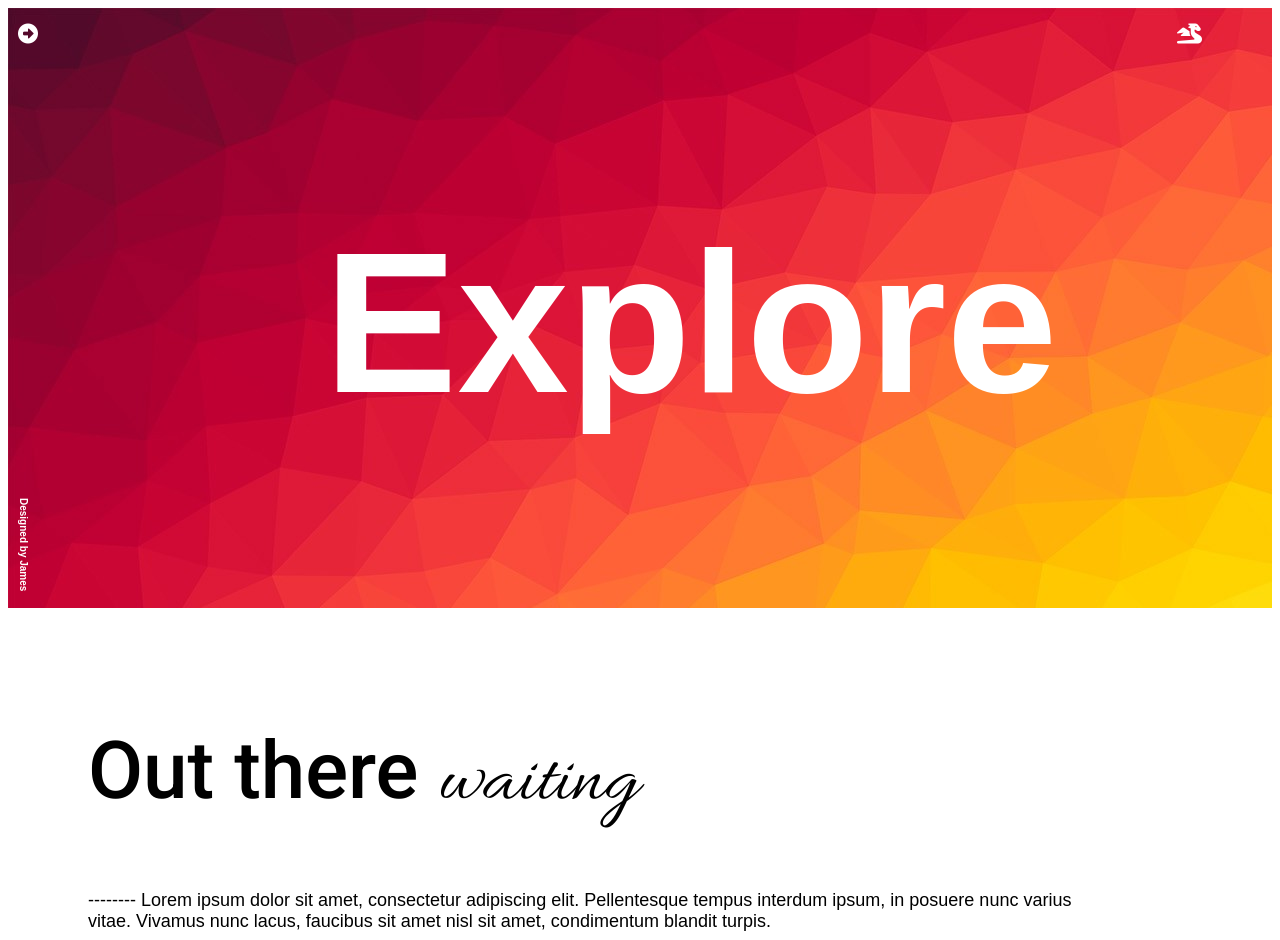
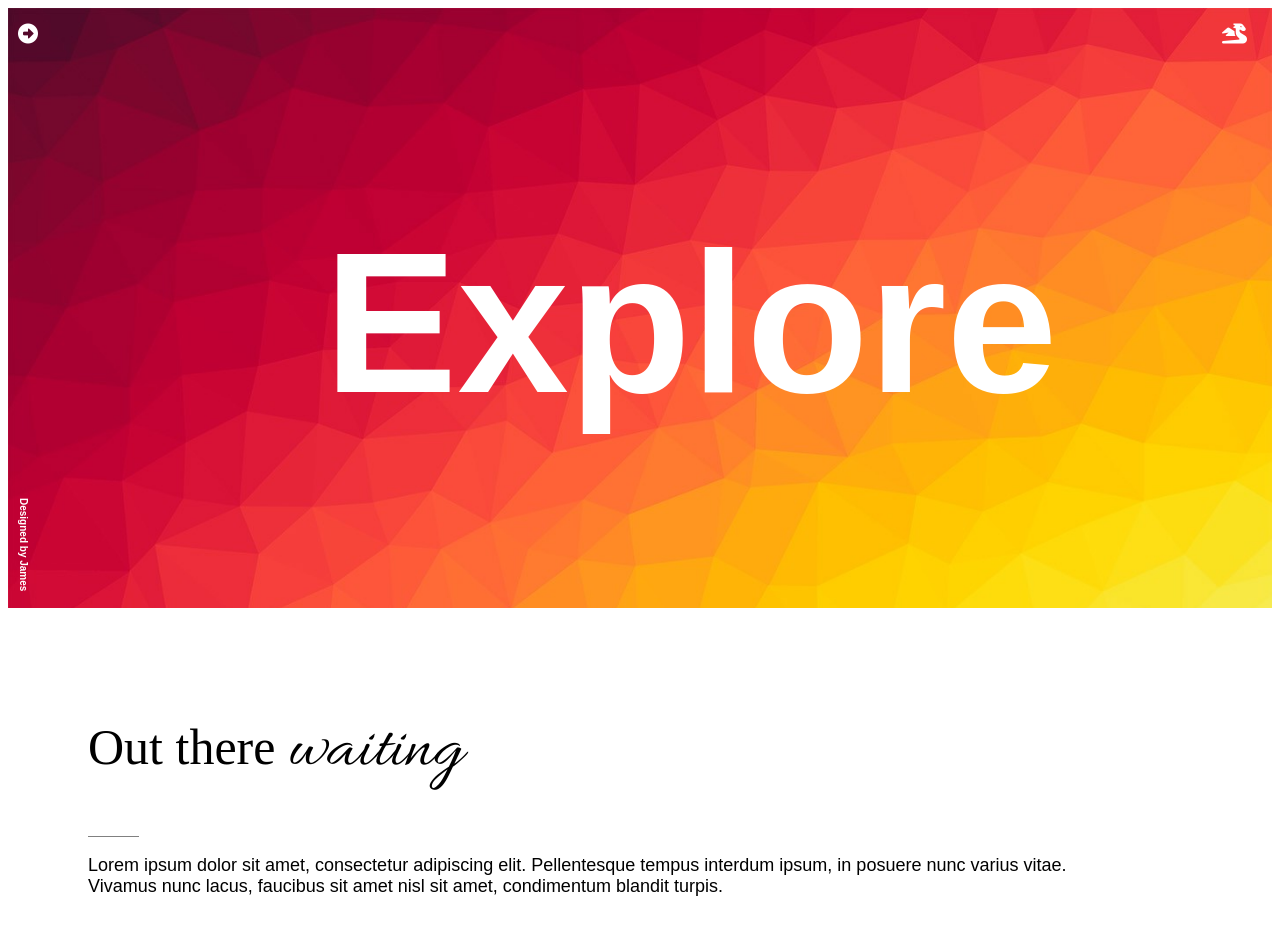
Before and after one commit to jimbowbow001/test_james, a plain HTML site: page index.html in a window 1280 px wide. After the commit the page ends 915 px from the top, so only its background shows below. Drawn offline with Linux system fonts and the light colour scheme.

Commit message:
correction

```diff
--- a/index.html
+++ b/index.html
@@ -1,6 +1,8 @@
 <!DOCTYPE html>
 <html>
   <title>Pagina Prueba</title>
+
+  <head>
     <link rel="stylesheet" href="styles.css" />
     <link
       href="https://fonts.googleapis.com/css2?family=Roboto:wght@300;500;900&display=swap"
@@ -19,7 +21,7 @@
       href="https://cdnjs.cloudflare.com/ajax/libs/font-awesome/4.7.0/css/font-awesome.min.css"
     />
     <script src="https://kit.fontawesome.com/a076d05399.js"></script>
-  <head> </head>
+  </head>
   <body>
     <div class="container">
       <div class="middle textw">
@@ -30,35 +32,39 @@
       </div>
       <div class="topleft textw">
         <p class="text3">
-          <i
-            class="fas fa-arrow-alt-circle-right"
-            style="font-size: 20px; color: white;"
-          ></i>
+          <i class="fas fa-arrow-alt-circle-right"></i>
         </p>
       </div>
       <div class="topright textw">
         <p class="text4">
-          <i class="fas fa-dragon" style="font-size: 20px; color: white;"></i>
+          <i class="fas fa-dragon"></i>
         </p>
       </div>
     </div>
     <div class="inside">
       <div class="maintext">
-        <p>
-          <span style="font-size: 80px; font-family: roboto;">
+        <span style="font-size: 50px; font-family: merryweather;">
           Out there
-            <span style="font-family: allura;">waiting </span></span
+          <span style="font-family: allura; font-size: 70px;"
+            >waiting
+          </span></span
         >
-        </p>
+
         <div class="textint">
-          <span
-            style="font-size: 18px; font-family: Arial, Helvetica, sans-serif;"
+          <div class="line"></div>
+          <div class="textint2">
+            <p
+              style="
+                font-size: 18px;
+                font-family: Arial, Helvetica, sans-serif;
+              "
             >
-            -------- Lorem ipsum dolor sit amet, consectetur adipiscing elit.
+              Lorem ipsum dolor sit amet, consectetur adipiscing elit.
               Pellentesque tempus interdum ipsum, in posuere nunc varius vitae.
               Vivamus nunc lacus, faucibus sit amet nisl sit amet, condimentum
               blandit turpis.
-          </span>
+            </p>
+          </div>
         </div>
       </div>
     </div>
--- a/styles.css
+++ b/styles.css
@@ -1,9 +1,9 @@
 .container {
   position: relative;
-  background-image: url(/img/bg.jpg);
+  background: url(/img/bg.jpg) no-repeat;
   width: 100%;
   height: 600px;
-  background-repeat: no-repeat;
+  background-size: cover;
 }
 .middle {
   position: absolute;
@@ -35,7 +35,7 @@
 }
 .topright {
   position: absolute;
-  right: 70px;
+  right: 25px;
   top: 0;
 }
 .inside {
@@ -48,3 +48,11 @@
 }
 .maintext {
 }
+.line {
+  border-bottom: 1px solid gray;
+  width: 5%;
+}
+.fas {
+  font-size: 20px;
+  color: white;
+}
```
Lines whose indentation alone changed are shown as unchanged.
